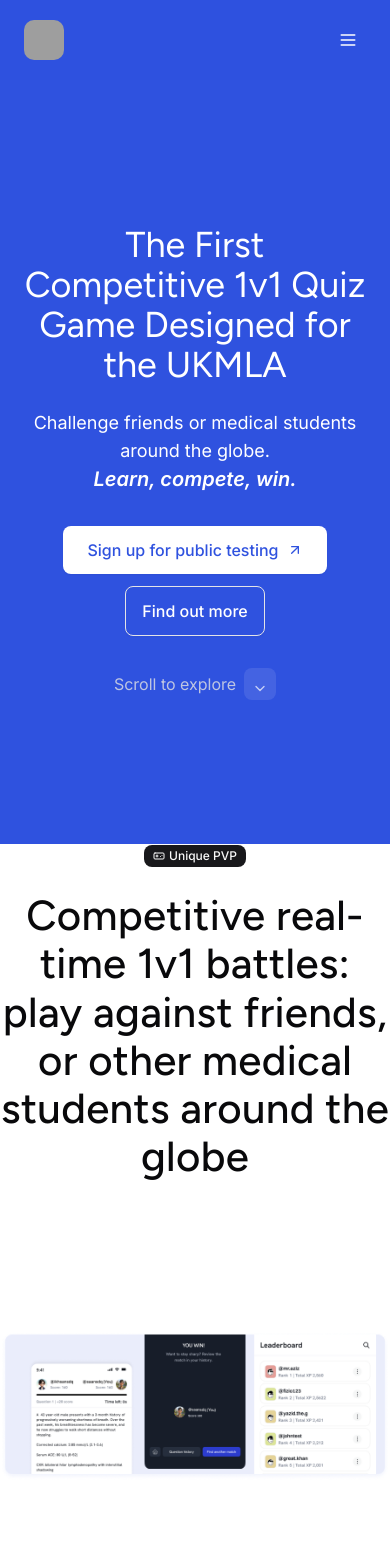
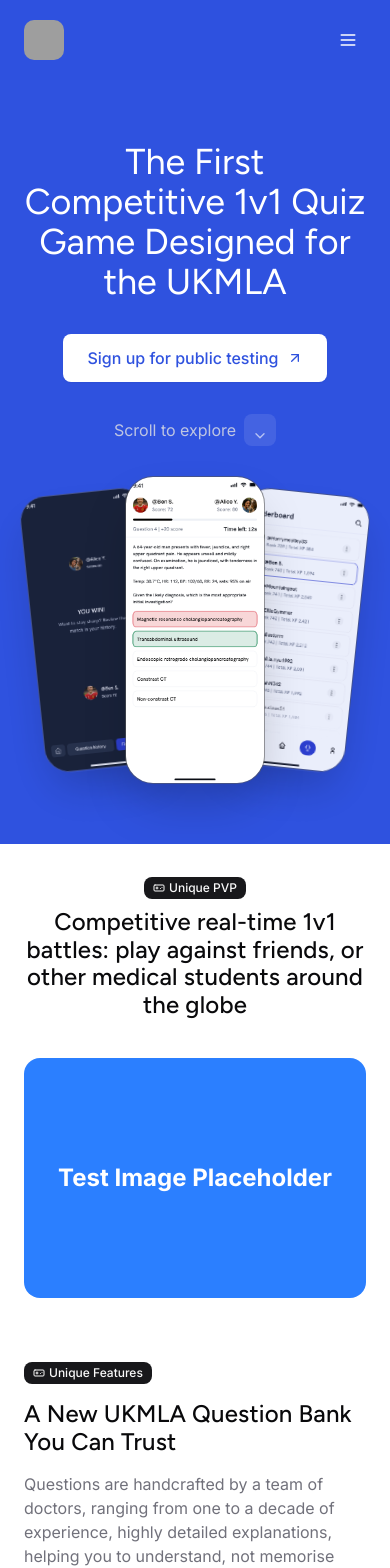
Before and after one commit to Medroyale/landing-page, a React (Vite) app: page / in a window 390 px wide. Shown: the top 1568 px of the page. Built offline with nearby package versions, Linux system fonts and the light colour scheme; grey boxes are pictures that could not be loaded.

Commit message:
fix hero and navbar responsiveness

```diff
--- a/src/app/App.tsx
+++ b/src/app/App.tsx
@@ -14,7 +14,7 @@
     <div className="min-h-dvh flex flex-col scroll-smooth">
       <Navbar />
       <Hero />
-      <section id="features" className="lg:px-[96px] lg:py-12 space-y-[240px] flex flex-col items-center">
+      <section id="features" className="px-6 md:px-9 lg:px-[96px] py-8 md:py-12 lg:py-16 space-y-16 md:space-y-24 lg:space-y-[240px] flex flex-col items-center">
         <Features
           layout={"default"}
           imgSrc={screen1}
--- a/src/components/Features.tsx
+++ b/src/components/Features.tsx
@@ -29,7 +29,7 @@
                 initial={{ opacity: 0, y: 24 }}
                 animate={inView ? { opacity: 1, y: 0 } : { opacity: 0, y: 24 }}
                 transition={{ duration: 0.8, ease: "easeOut" }}
-                className="flex flex-col items-center text-center gap-6"
+                className="flex flex-col items-center text-center gap-2"
             >
                 <motion.div initial={{ opacity: 0, y: 8 }} animate={inView ? { opacity: 1, y: 0 } : { opacity: 0, y: 8 }} transition={{ duration: 0.55, ease: "easeOut", delay: 0.05 }}>
                     <Badge><GamepadIcon /> {textBadge}</Badge>
@@ -38,26 +38,30 @@
                     initial={{ opacity: 0, y: 12 }}
                     animate={inView ? { opacity: 1, y: 0 } : { opacity: 0, y: 12 }}
                     transition={{ duration: 0.65, ease: "easeOut", delay: 0.1 }}
-                    className="font-medium text-[42px] leading-[115%] tracking-[0.0075em] max-w-3xl"
+                    className="font-medium text-2xl md:text-3xl lg:text-[42px] leading-[115%] tracking-[0.0075em] max-w-3xl"
                     style={{ fontFamily: 'Figtree, sans-serif' }}
                 >
                     {textHeading}
                 </motion.h2>
+                {textDescription && (
                     <motion.p
                         initial={{ opacity: 0, y: 14 }}
                         animate={inView ? { opacity: 1, y: 0 } : { opacity: 0, y: 14 }}
                         transition={{ duration: 0.65, ease: "easeOut", delay: 0.15 }}
-                    className="text-lg text-muted-foreground max-w-2xl"
+                        className="text-base md:text-lg text-muted-foreground max-w-2xl"
                     >
                         {textDescription}
                     </motion.p>
+                )}
                 <motion.div
                     initial={{ opacity: 0, scale: 0.98 }}
                     animate={inView ? { opacity: 1, scale: 1 } : { opacity: 0, scale: 0.98 }}
                     transition={{ duration: 0.7, ease: "easeOut", delay: 0.2 }}
-                    className="mt-4"
+                    className="mt-8 -mx-6 md:-mx-9 w-full"
                 >
-                    <img src={imageSrc} alt={textHeading} draggable="false" className="rounded-[16px] border-black/10 w-full md:w-[872px] h-[320px] object-contain bg-white" />
+                    <div className="rounded-[16px] border-black/10 w-full h-[240px] md:h-[320px] bg-blue-500 flex items-center justify-center text-white text-2xl font-bold">
+                        Test Image Placeholder
+                    </div>
                 </motion.div>
             </motion.section>
         )
@@ -72,12 +76,12 @@
         >
             <Badge className="w-fit"><GamepadIcon /> {textBadge}</Badge>
             <h2
-                className="font-medium text-[48px] leading-[115%] tracking-[0.0075em]"
+                className="font-medium text-2xl md:text-3xl lg:text-[48px] leading-[115%] tracking-[0.0075em]"
                 style={{ fontFamily: 'Figtree, sans-serif' }}
             >
                 {textHeading}
             </h2>
-            <p className="text-lg text-muted-foreground max-w-prose">
+            <p className="text-base md:text-lg text-muted-foreground max-w-prose">
                 {textDescription}
             </p>
             <Button className="w-fit border-black" variant={"outline"}>Find out more <ArrowUpRightIcon /></Button>
@@ -91,7 +95,7 @@
             transition={{ duration: 0.8, ease: "easeOut" }}
             className="w-full flex justify-center"
         >
-            <img src={imageSrc} alt={textHeading} className="rounded-[16px] border border-black/10 w-full md:w-[640px] h-[320px] object-contain bg-white" />
+            <img src={imageSrc} alt={textHeading} className="rounded-[16px] border border-black/10 w-full md:w-[640px] h-[240px] md:h-[320px] object-contain bg-white" />
         </motion.div>
     )
 
@@ -101,7 +105,7 @@
             initial={{ opacity: 0, y: 24 }}
             animate={inView ? { opacity: 1, y: 0 } : { opacity: 0, y: 24 }}
             transition={{ duration: 0.8, ease: "easeOut" }}
-            className="grid gap-10 md:gap-16 md:grid-cols-2 items-center"
+            className="grid gap-8 md:gap-12 lg:gap-16 grid-cols-1 md:grid-cols-2 items-center"
         >
             <div className={layout === "ltr" ? "md:order-2" : "md:order-1"}>{content}</div>
             <div className={layout === "ltr" ? "md:order-1" : "md:order-2"}>{media}</div>
--- a/src/components/Hero.tsx
+++ b/src/components/Hero.tsx
@@ -28,11 +28,11 @@
                 <div className="space-y-8">
                     <div className="space-y-6">
                         <motion.h1 className="text-4xl md:text-5xl/13 text-white text-center lg:text-left" variants={item}>The First Competitive 1v1 Quiz Game Designed for the UKMLA</motion.h1>
-                        <motion.p className="text-white text-center lg:text-left text-lg md:text-2xl" variants={item}>Challenge friends or medical students around the globe. <br /><span className="font-semibold text-white italic text-xl md:text-3xl">Learn, compete, win.</span></motion.p>
+                        <motion.p className="hidden md:block text-white text-center lg:text-left text-lg md:text-2xl" variants={item}>Challenge friends or medical students around the globe. <br /><span className="font-semibold text-white italic text-xl md:text-3xl">Learn, compete, win.</span></motion.p>
                     </div>
                     <motion.div className="flex flex-col sm:flex-row items-center gap-3 sm:gap-4 justify-center lg:justify-start" variants={item}>
                         <Button onClick={() => setOpen(true)} variant={"default"} className="bg-white text-[#2F52DF] text-base !h-auto !py-3 !px-4 has-[>svg]:!px-6">Sign up for public testing <ArrowUpRightIcon /></Button>
-                        <Button variant={"outline"} className="bg-transparent text-white text-base !h-auto !py-3 !px-4 has-[>svg]:!px-6 border-[1.5px]">Find out more</Button>
+                        <Button variant={"outline"} className="hidden md:block bg-transparent text-white text-base !h-auto !py-3 !px-4 has-[>svg]:!px-6 border-[1.5px]">Find out more</Button>
                     </motion.div>
                 </div>
                 <motion.div className="flex gap-2 items-center justify-center lg:justify-start" variants={item}>
@@ -53,6 +53,14 @@
                             <ChevronDownIcon className="size-4" />
                         </motion.span>
                     </Button>
+                </motion.div>
+
+                {/* Mobile Carousel - ONLY for mobile screens */}
+                <motion.div className="block md:hidden w-full h-64 mt-6 mb-6 relative" variants={item}>
+                    <div className="h-full flex items-center justify-center">
+                        <CarouselStack />
+                    </div>
+                    <div className="absolute bottom-0 left-0 right-0 h-8 bg-gradient-to-t from-[#2F52DF] to-transparent pointer-events-none"></div>
                 </motion.div>
             </motion.div>
 
@@ -105,11 +113,11 @@
                             position === "center"
                                 ? { x: 0, scale: 1, rotate: 0, zIndex: 30, opacity: 1, filter: "blur(0px)" }
                                 : position === "left"
-                                    ? { x: -100, scale: 0.9, rotate: -6, zIndex: 10, opacity: 0.9, filter: "blur(1px)" }
-                                    : { x: 100, scale: 0.9, rotate: 6, zIndex: 10, opacity: 0.9, filter: "blur(1px)" }
+                                    ? { x: -100, scale: 0.9, rotate: -6, zIndex: 10, opacity: 0.9, filter: "blur(0.5px)" }
+                                    : { x: 100, scale: 0.9, rotate: 6, zIndex: 10, opacity: 0.9, filter: "blur(0.5px)" }
                         }
                         transition={{ type: "spring", stiffness: 260, damping: 26 }}
-                        className="absolute rounded-[28px] shadow-2xl border border-white/20 bg-black/50 select-none pointer-events-none w-[180px] sm:w-[200px] md:w-[240px] lg:w-[340px]"
+                        className="absolute rounded-[28px] shadow-2xl border border-white/20 bg-black/50 select-none pointer-events-none w-[140px] sm:w-[160px] md:w-[240px] lg:w-[340px]"
                         draggable={false}
                     />
                 )
```
Lines whose indentation alone changed are shown as unchanged.
